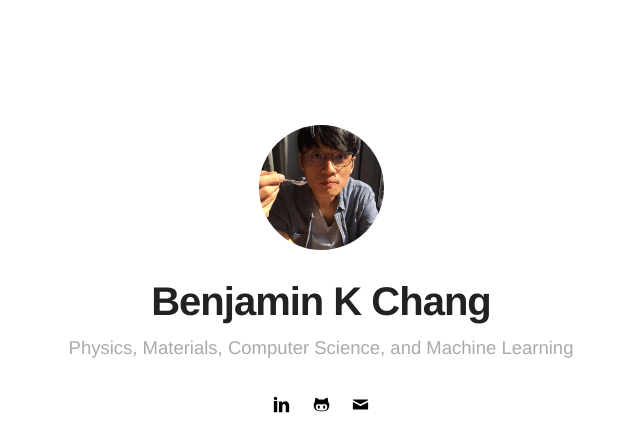
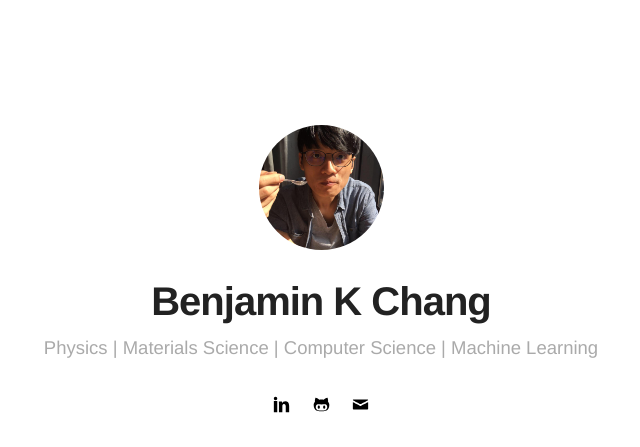
Before and after one commit to bkchang/bkchang.github.io, a Jekyll site: the page built from index.html, in a window 1280 px wide. Shown: the top 447 px of the page, without its empty margins (319-959 px from the left). Built offline with Jekyll 4.4.1, drawn with Linux system fonts in a browser that asks for light colours.

Commit message:
Update _config.yml

```diff
--- a/_config.yml
+++ b/_config.yml
@@ -1,6 +1,6 @@
 # main text of home
 name: Benjamin K Chang
-bio: Physics, Materials, Computer Science, and Machine Learning
+bio: Physics | Materials Science | Computer Science | Machine Learning
 
 # twitter summary info
 description: BKChang's homepage
```
